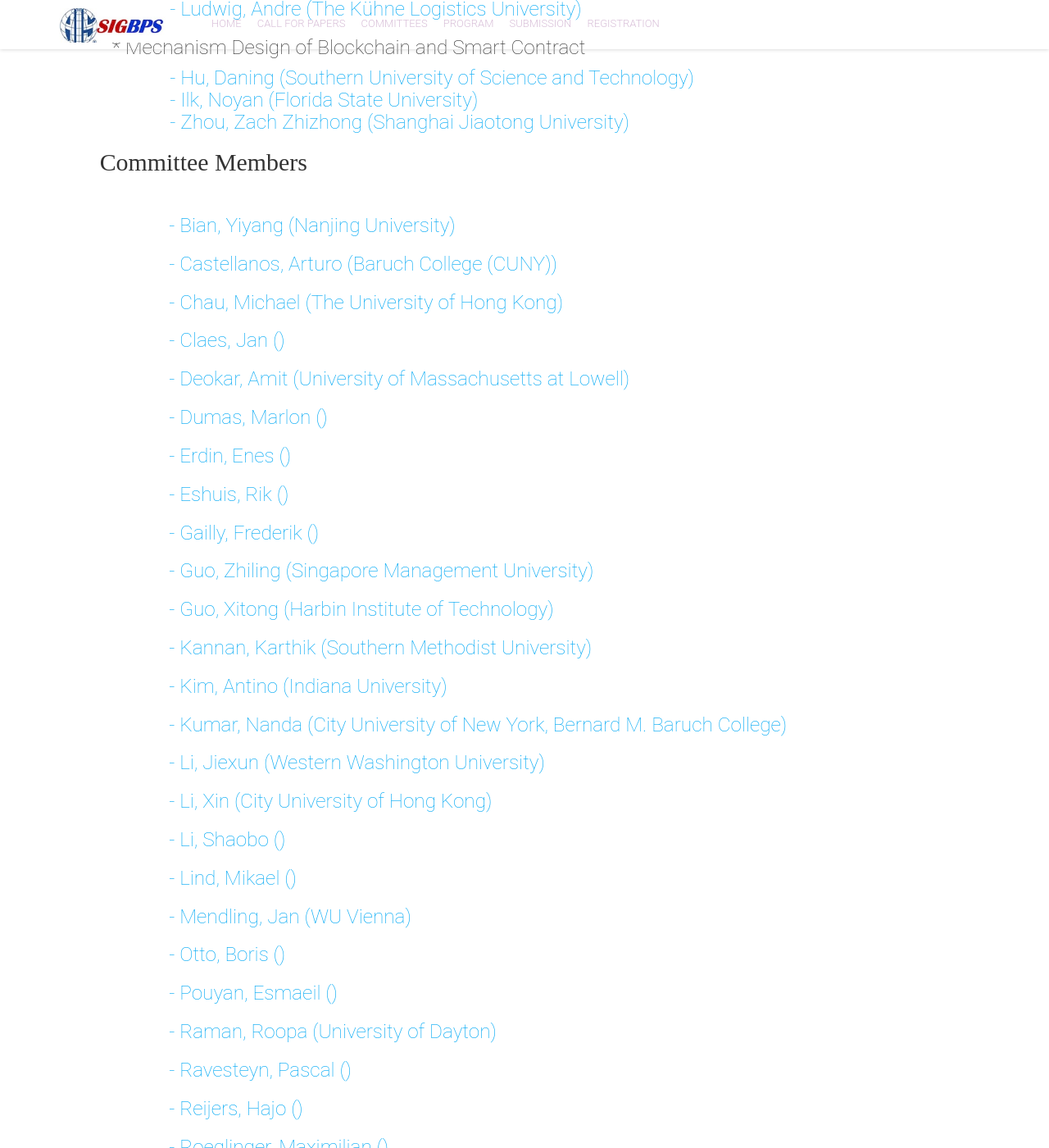
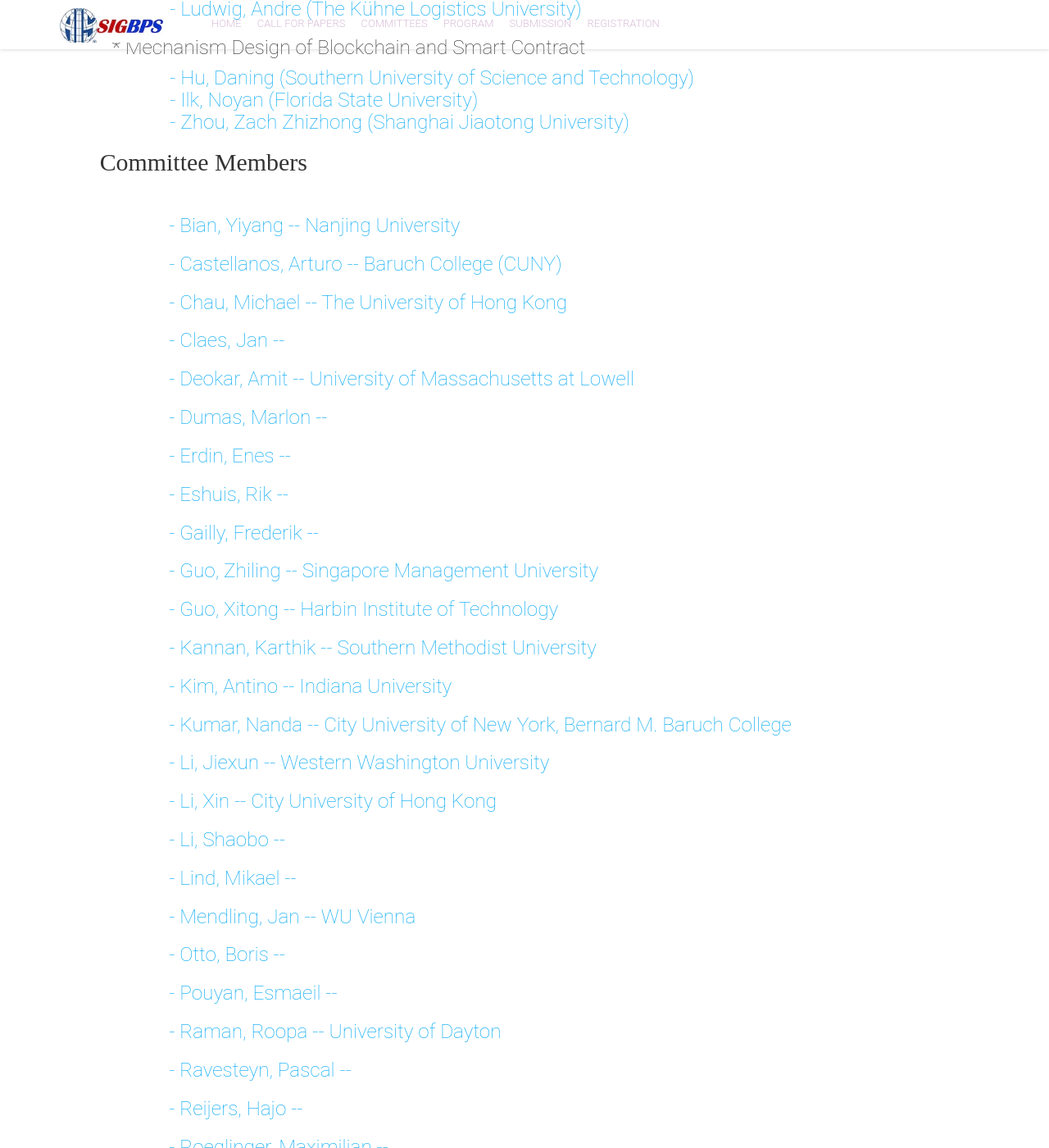
Before and after one commit to jayshanmis/jayshanmis.github.io, a Jekyll site: the page built from organization2.html, in a window 1280 px wide and 1400 px high, scrolled down 1241 px. Shown: the whole window at 82% size. Built offline with Jekyll 4.4.1, drawn with Linux system fonts in a browser that asks for light colours; nearby versions of some CDN libraries; some of the changed text lies outside the part shown.

Commit message:
Update committeePC.html

```diff
--- a/_includes/committeePC.html
+++ b/_includes/committeePC.html
@@ -34,7 +34,7 @@
                         <div>
                                 <div class="text-left"><h6></h6></div>
                                 <div class="text-left"><span><h6><div >
-                                    <div class="col-lg-offset-1"><a> - {{teamMember.surname}}, {{teamMember.name}} ({{teamMember.affiliations}})</a></div>
+                                    <div class="col-lg-offset-1"><a> - {{teamMember.surname}}, {{teamMember.name}} -- {{teamMember.affiliations}}</a></div>
                                 </div></h6></span>
                                 </div>
                         </div>
```
